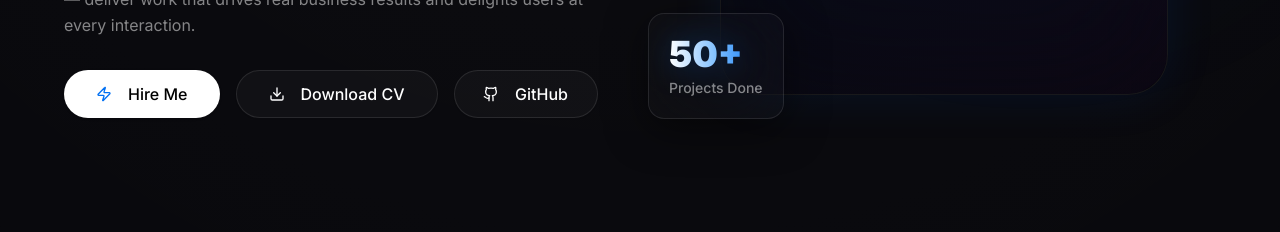
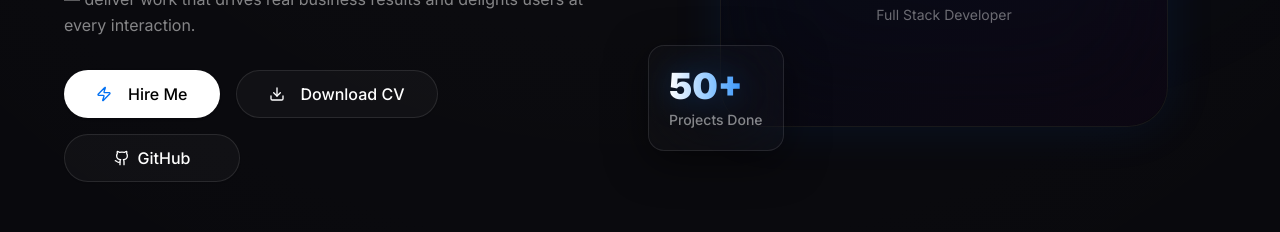
Before and after one commit to Deadraon/Deadraon.github.io, a Next.js app: page /about in a window 1280 px wide. Shown: the part 568-800 px from the top of the page. Built offline with nearby package versions, Linux system fonts and the light colour scheme; no server answers.

Commit message:
feat: animate github button first then redirect seamlessly

```diff
--- a/src/components/ui/github-button.tsx
+++ b/src/components/ui/github-button.tsx
@@ -1,41 +1,58 @@
 "use client";
 
-import { useState } from "react";
+import { useState, useEffect } from "react";
 import { Github, Loader2 } from "lucide-react";
 import { Button } from "@/components/ui/button";
 
 export function GithubButton() {
   const [isRedirecting, setIsRedirecting] = useState(false);
 
-  const handleClick = (e: React.MouseEvent<HTMLAnchorElement>) => {
-    if (isRedirecting) {
-      e.preventDefault();
-      return;
-    }
+  useEffect(() => {
+    // Fix bfcache stuck loading state
+    const handlePageShow = (event: PageTransitionEvent) => {
+      if (event.persisted) {
+        setIsRedirecting(false);
+      }
+    };
+    window.addEventListener("pageshow", handlePageShow);
+    return () => window.removeEventListener("pageshow", handlePageShow);
+  }, []);
+
+  const handleClick = () => {
+    if (isRedirecting) return;
 
     setIsRedirecting(true);
 
-    // Reset back to normal after 3 seconds since it opens in a new tab
+    // Play animation first for 1.2s, then redirect
     setTimeout(() => {
-      setIsRedirecting(false);
-    }, 3000);
+      window.location.href = "https://github.com/Deadraon";
+    }, 1200);
   };
 
   return (
-    <Button asChild variant="outline" size="lg" className="rounded-full border-white/10 bg-white/[0.03] text-white hover:bg-white/10 transition-all duration-300 w-36">
-      <a
-        href="https://github.com/Deadraon"
-        target="_blank"
-        rel="noopener noreferrer"
-        onClick={handleClick}
-      >
+    <Button
+      onClick={handleClick}
+      variant="outline"
+      size="lg"
+      className={`relative rounded-full transition-all duration-500 w-44 flex items-center justify-center overflow-hidden
+        ${isRedirecting
+          ? "bg-[#0070F3]/10 border-[#0070F3]/40 text-[#80C0FF] shadow-[0_0_20px_rgba(0,112,243,0.2)] scale-95"
+          : "border-white/10 bg-white/[0.03] text-white hover:bg-white/10"
+        }`}
+    >
+      <div className="flex items-center justify-center w-full">
         {isRedirecting ? (
-          <Loader2 className="w-4 h-4 mr-2 animate-spin text-white/70" />
+          <>
+            <Loader2 className="w-4 h-4 mr-2 animate-spin" />
+            <span className="font-medium tracking-wide">Redirecting</span>
+          </>
         ) : (
-          <Github className="w-4 h-4 mr-2" />
+          <>
+            <Github className="w-4 h-4 mr-2" />
+            <span className="font-medium">GitHub</span>
+          </>
         )}
-        {isRedirecting ? "Redirecting..." : "GitHub"}
-      </a>
+      </div>
     </Button>
   );
 }
```
